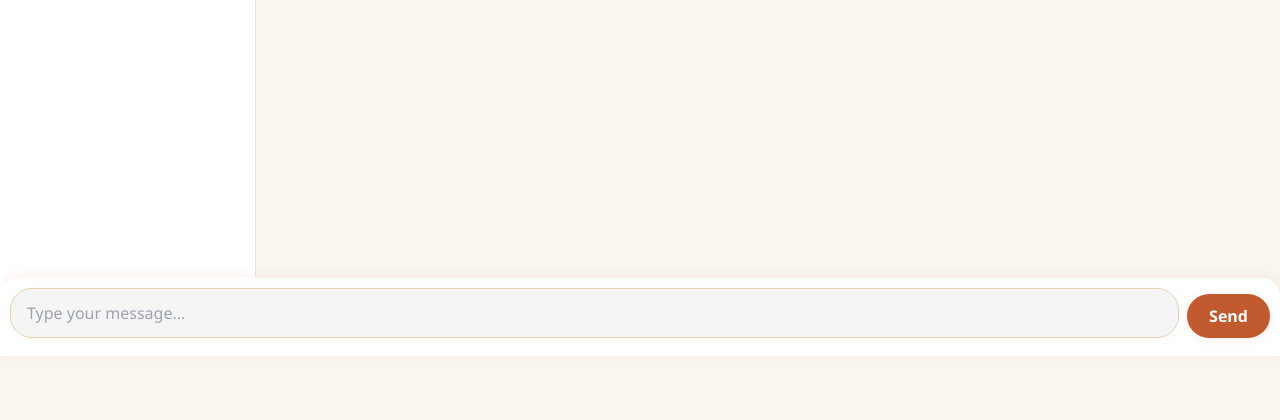
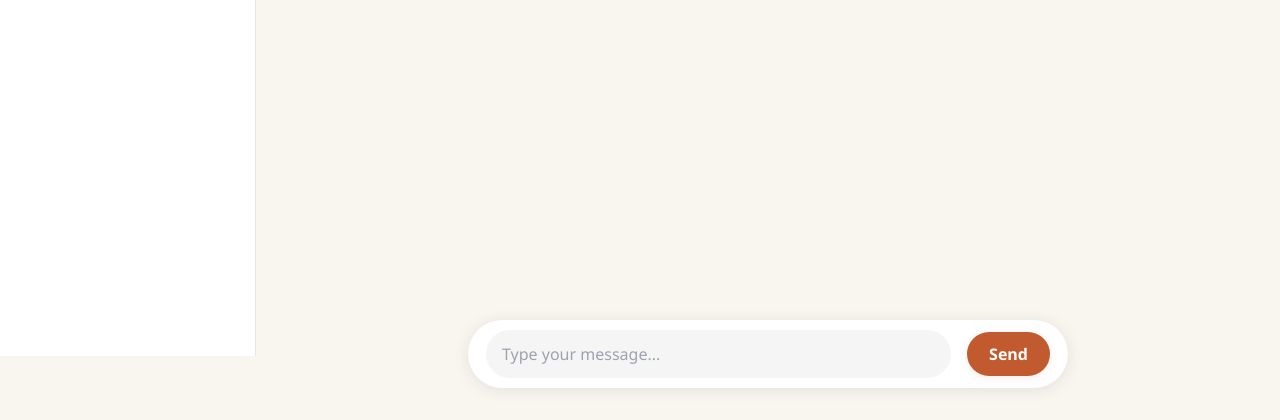
Before and after one commit to Andrew-Chinomona/tourwise, a Django app: page /chat/ in a window 1280 px wide. Shown: the part 444-864 px from the top of the page. Run offline with Django 5.2, Linux system fonts and the light colour scheme; some libraries are stand-ins or nearby versions.

Commit message:
added pill shaped messsge box

```diff
--- a/chatbot/templates/chat/chat.html
+++ b/chatbot/templates/chat/chat.html
@@ -305,6 +305,54 @@
   word-break: break-word; /* Prevent overflow */
       }
     }
+    @media (min-width: 769px) {
+      .tw-input-bar {
+        position: absolute;
+        left: 50%;
+        bottom: 32px;
+        transform: translateX(-50%);
+        width: 100%;
+        max-width: 600px;
+        background: var(--tw-light);
+        border-radius: 9999px;
+        box-shadow: 0 2px 16px rgba(44,44,44,0.10);
+        display: flex;
+        align-items: center;
+        padding: 10px 18px 10px 18px;
+        gap: 0.5rem;
+        z-index: 40;
+      }
+      .tw-input-text {
+        background: var(--tw-neutral);
+        border-radius: 9999px;
+        border: none;
+        padding: 12px 16px;
+        font-size: 1rem;
+        min-height: 44px;
+        max-height: 120px;
+        resize: none;
+        outline: none;
+        color: #2f2f2f;
+        box-shadow: none;
+        flex: 1;
+      }
+      .tw-send-btn {
+        background: var(--tw-primary);
+        color: #fff;
+        border: none;
+        border-radius: 9999px;
+        padding: 10px 22px;
+        font-weight: 600;
+        font-size: 1rem;
+        box-shadow: 0 2px 8px rgba(193,90,46,0.10);
+        cursor: pointer;
+        transition: background 0.18s;
+        margin-left: 0.5rem;
+      }
+      .tw-send-btn:hover, .tw-send-btn:focus {
+        background: #a84b24;
+      }
+    }
   </style>
 </head>
 <body>
```
